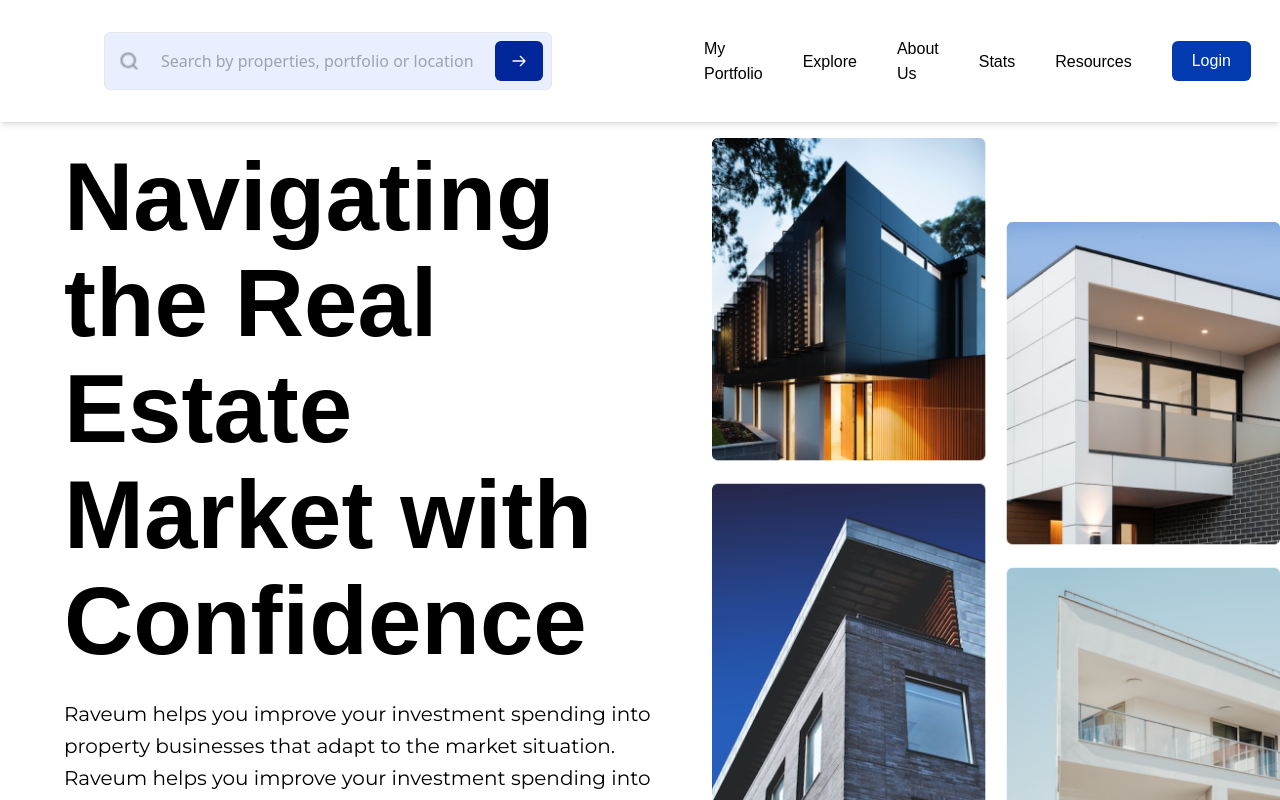
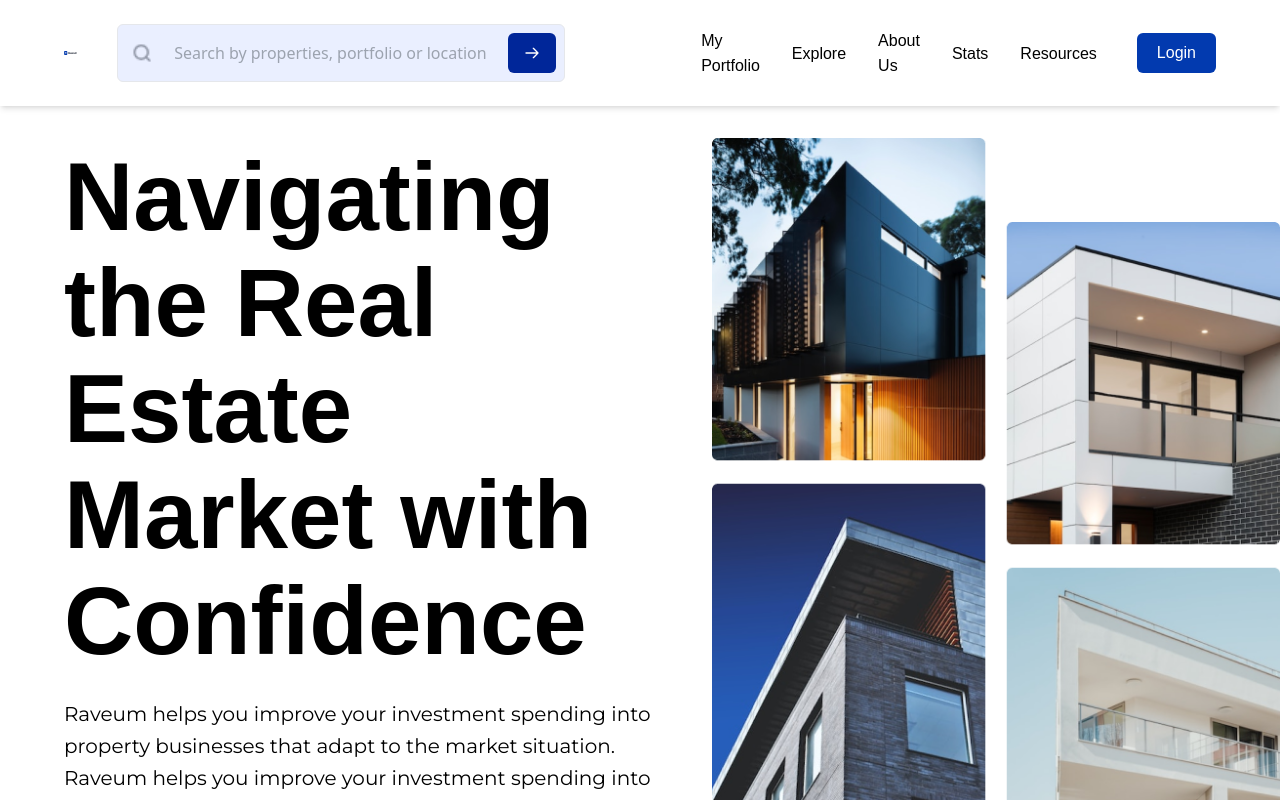
Before and after one commit to Raveum/landingPage, a React (Vite) app: page / in a window 1280 px wide. Shown: the top 800 px of the page. Built offline with nearby package versions, Linux system fonts and the light colour scheme; a web font is replaced by a local one; what vex-js would draw is missing.

Commit message:
Fixed Nav Bar Size

```diff
--- a/src/components/UpdatedNav.jsx
+++ b/src/components/UpdatedNav.jsx
@@ -84,7 +84,7 @@ const Nav = () => {
         });
     };
     return (
-        <header className="padding-x py-8 absolute z-10 w-full shadow-md">
+        <header className="padding-x py-6 absolute z-10 w-full shadow-md">
             <nav className="flex justify-between gap-10 items-center max-container">
                 <a href="/">
                     <img
@@ -94,7 +94,7 @@ const Nav = () => {
                         height = {50}
                     />
                 </a>
-                <div className="flex items-center p-2 sm:border bg-[#eaefff] rounded-md max-lg:hidden mr-28">
+                <div className="flex items-center p-2 sm:border bg-[#eaefff] rounded-md max-lg:hidden mr-24">
                     <div className="flex justify-center items-center w-8 h-8">
                         <img src={searchImg} alt="Search" className="w-5 h-5"/>
                     </div>
@@ -112,7 +112,7 @@ const Nav = () => {
                         </svg>
                     </button>
                 </div>
-                <ul className='flex-1 flex justify-center items-center gap-10 max-lg:hidden'>
+                <ul className='flex-1 flex justify-center items-center gap-8 max-lg:hidden'>
                     {navLinks.map((item) => (
                         <li key={item.label}>
                             <a
```
